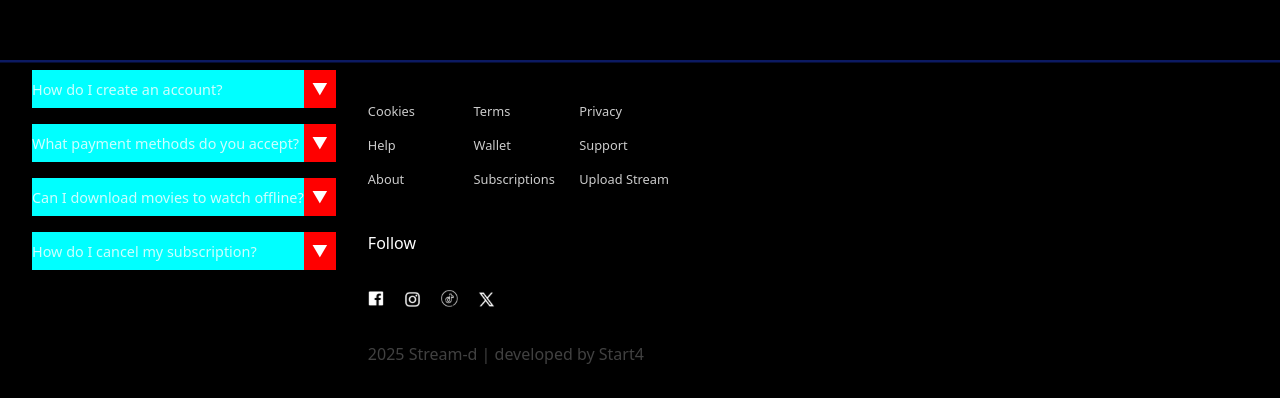
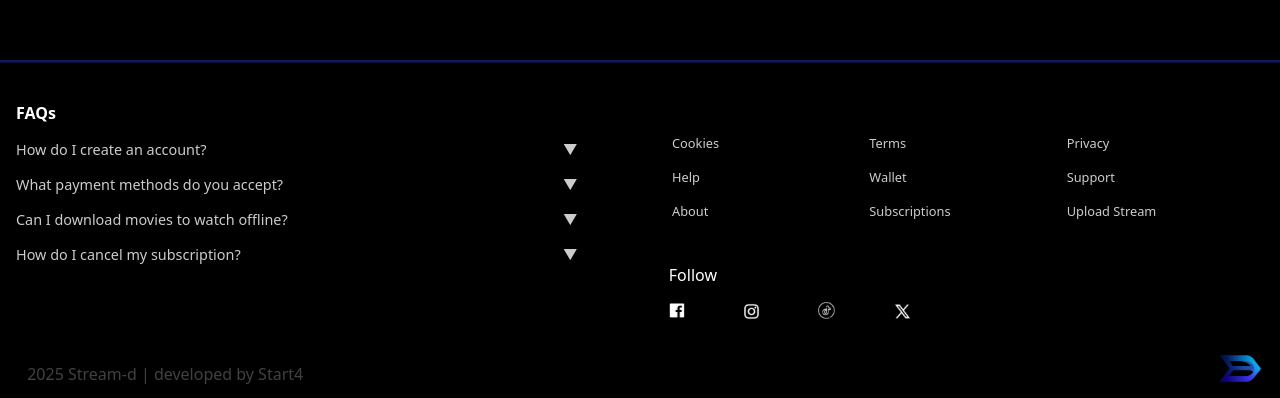
Before and after one commit to DavidRocFeler/dtv, a Next.js app in the folder front/: page /section/animes in a window 1280 px wide. Shown: the part 970-1368 px from the top of the page. Before the commit the page ends 1347 px from the top, so only its background shows below. Built offline with nearby package versions, Linux system fonts and the light colour scheme.

Commit message:
Finish Footer

```diff
--- a/front/src/components/FAQComponent.tsx
+++ b/front/src/components/FAQComponent.tsx
@@ -14,11 +14,11 @@ const FAQComponent: React.FC<FAQComponentProps> = ({
   onClick
 }) => {
   return (
-    <div className={styles.FaqContainer}>
-      <div className={styles.FaqItem}>
-        <div className={styles.QuestionWrapper}>
+    <div className='w-[100%] pb-[1rem] text-[0.9rem] opacity-[0.8]'>
+
+        <div className='w-[90%] flex flex-row'>
           {/* Contenedor de la pregunta (sin evento de clic) */}
-          <h3 className={styles.Question}>{question}</h3>
+          <h3 >{question}</h3>
 
           {/* Flecha interactiva */}
           <span
@@ -29,9 +29,11 @@ const FAQComponent: React.FC<FAQComponentProps> = ({
           </span>
         </div>
 
-        {/* Respuesta (se muestra según isActive) */}
-        {isActive && <p className={styles.Answer}>{answer}</p>}
-      </div>
+        <div className='w-[80%]'>
+          {/* Respuesta (se muestra según isActive) */}
+          {isActive && <p className='italic font-light'>{answer}</p>}
+        </div>
+
     </div>
   );
 };
--- a/front/src/components/FollowNetwork.tsx
+++ b/front/src/components/FollowNetwork.tsx
@@ -1,18 +1,15 @@
 
 const FollowNetwork = () => {
   return (
-    <div className="flex flex-col items-start py-3 gap-4 md:gap-6 max-w-4xl  ml-[2rem]">
-        <div className="tittle_follow">
+    <div className="flex flex-col w-[100%] py-3 px-[1.8rem]">
+        <div className="mb-[1rem]">
             <h2>Follow</h2>
         </div>
-        <div className="flex flex-row items-center gap-5 social_media_icons py-3">
-            <img src="/FacebookLogo.svg"/>
-            <img src="/InstagramLogo.svg"/>
-            <img src="/TiktokLogo.svg"/>
-            <img src="/XLogo.svg"/>
-        </div>
-        <div className="text-[#414141]">
-            2025 Stream-d | developed by Start4
+        <div className="flex flex-row w-[100%]">
+            <img className="" src="/FacebookLogo.svg"/>
+            <img className="ml-[10%]" src="/InstagramLogo.svg"/>
+            <img className="ml-[10%]" src="/TiktokLogo.svg"/>
+            <img className="ml-[10%]" src="/XLogo.svg"/>
         </div>
     </div>
   )
--- a/front/src/components/Foooter.tsx
+++ b/front/src/components/Foooter.tsx
@@ -14,8 +14,11 @@ const Foooter: React.FC = () => {
   };
 
   return (
-    <div className='flex flex-col mdd:flex-row'>
-      <div className='hidden  mdd:block'>
+    <div className='flex flex-col pb-[1rem] pt-[2rem] relative'>
+
+      <div className='flex flex-row'>
+        <div className='hidden  mdd:block w-[50%] pl-[1rem]'>
+          <h3 className='text-start font-bold mb-[1rem]'>FAQs</h3>
           {FaqsHelpers.map((item) => (
             <FAQComponent
               key={item.id}
@@ -26,12 +29,17 @@ const Foooter: React.FC = () => {
             />
           ))}
         </div>
-      <div className='flex flex-col items-start justify-start'>
+        <div className='flex flex-col ml-0 mdd:ml-auto w-[100%] mdd:w-[50%]'>
           <SideSecction />
           <FollowNetwork/>
         </div>
+      </div>
 
+      <div className="text-[#414141] mt-[2rem] px-[1.7rem]">
+            2025 Stream-d | developed by Start4
+      </div>
 
+      <img className='hidden mdd:block absolute w-[3rem] h-auto bottom-4 right-4' src="/logo.png" alt="" />
     </div>
   );
 };
--- a/front/src/styles/FAQComponent.module.css
+++ b/front/src/styles/FAQComponent.module.css
@@ -1,34 +1,8 @@
-.FaqContainer {
-  margin-bottom: 1rem;
-  margin-left: 2rem;
-
-}
-
-.QuestionWrapper {
-  display: flex;
-  align-items: center;
-  cursor: default; /* El texto de la pregunta no es clickeable */
-  background-color: aqua;
-
-}
-
-.Question {
-  margin: 0;
-  font-weight: normal;
-  color: #ffffff;
-  width: 100%;
-  text-decoration: none;
-  font-size: 0.9rem;
-  opacity: 0.8;
-  transition: opacity 0.2s;
-}
-
 .Arrow {
+    margin-left: auto;
     cursor: pointer; /* Solo la flecha es clickeable */
     transition: transform 0.3s ease;
-  padding: 0.5rem;
     user-select: none; /* Evita que se seleccione el texto de la flecha */
-  background-color: red;
   }
 
   .Arrow:hover {
@@ -38,10 +12,3 @@
   .Active {
     transform: rotate(180deg); /* Animación de la flecha */
   }
-
-.Answer {
-  padding: 1rem 0;
-  font-size: 0.7rem;
-  width: 50%;
-  background-color: red;
-}
--- a/front/src/styles/SideComponent.module.css
+++ b/front/src/styles/SideComponent.module.css
@@ -9,25 +9,7 @@
   display: grid;
   grid-template-columns: repeat(2, 1fr);
   gap: 1rem;
-  width: fit-content;
-
-}
-
-@media (min-width:372px){
-  .linksContainer  {
-   column-gap: 5rem;
-  }
-
-}
-
-
-
-@media (min-width:500px){
-  .linksContainer {
-    column-gap: 1rem;
-    grid-template-columns: repeat(3, 1fr);
-
-  }
+  width: 100%;
 
 }
 .link {
@@ -37,13 +19,6 @@
   font-size: 0.9rem;
   opacity: 0.8;
   transition: opacity 0.2s;
-}
-
-@media (min-width:750px){
-
-  .link{
-    font-size: 0.8rem;
-  }
 }
 
 .link:hover {
@@ -83,3 +58,26 @@
   font-size: 0.8rem;
   opacity: 0.6;
 }
+
+@media (min-width:372px){
+  .linksContainer  {
+   column-gap: 5rem;
+  }
+}
+
+@media (min-width:500px){
+  .linksContainer {
+    column-gap: 1rem;
+    grid-template-columns: repeat(3, 1fr);
+  }
+}
+
+
+@media (min-width:750px){
+  .link{
+    font-size: 0.8rem;
+  }
+  .footer {
+    width: 100%;
+  }
+}
```
Lines whose indentation alone changed are shown as unchanged.
